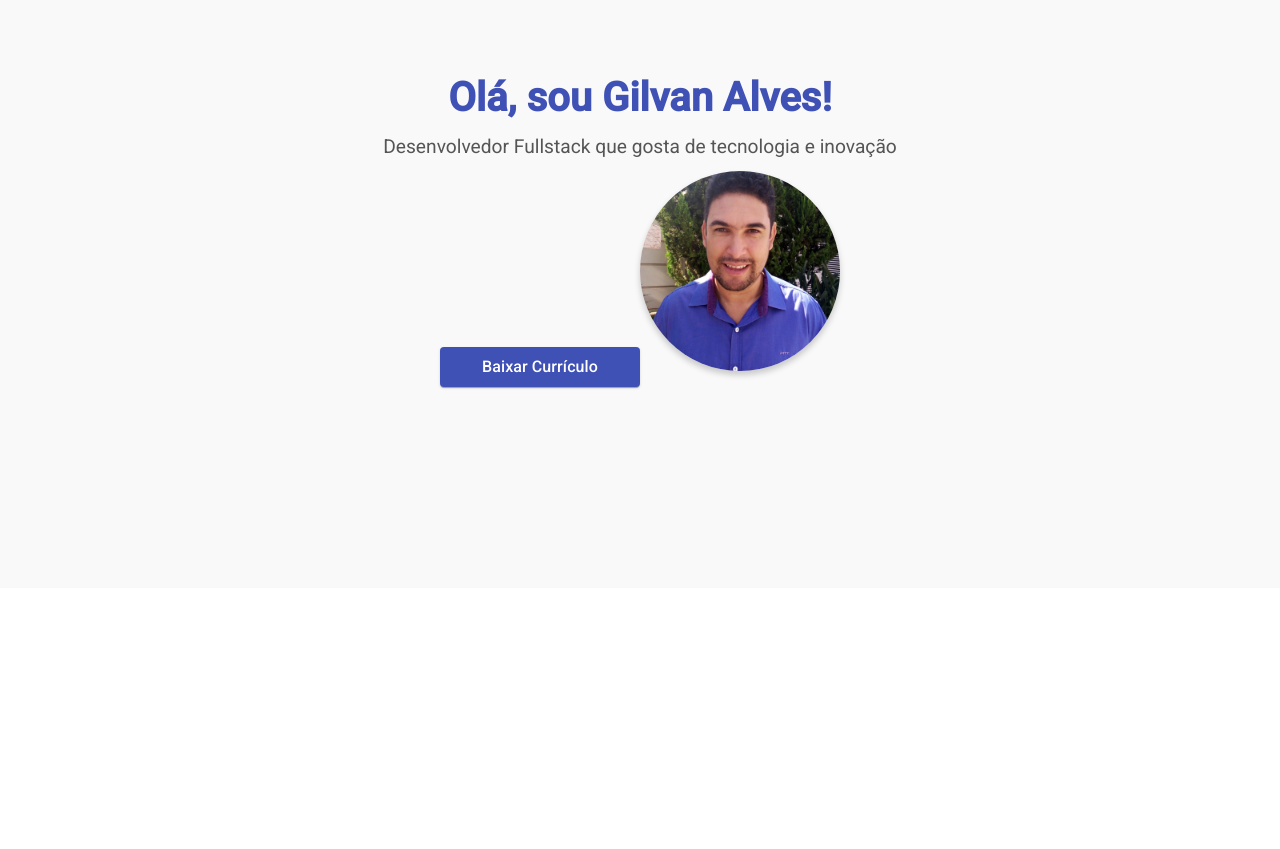
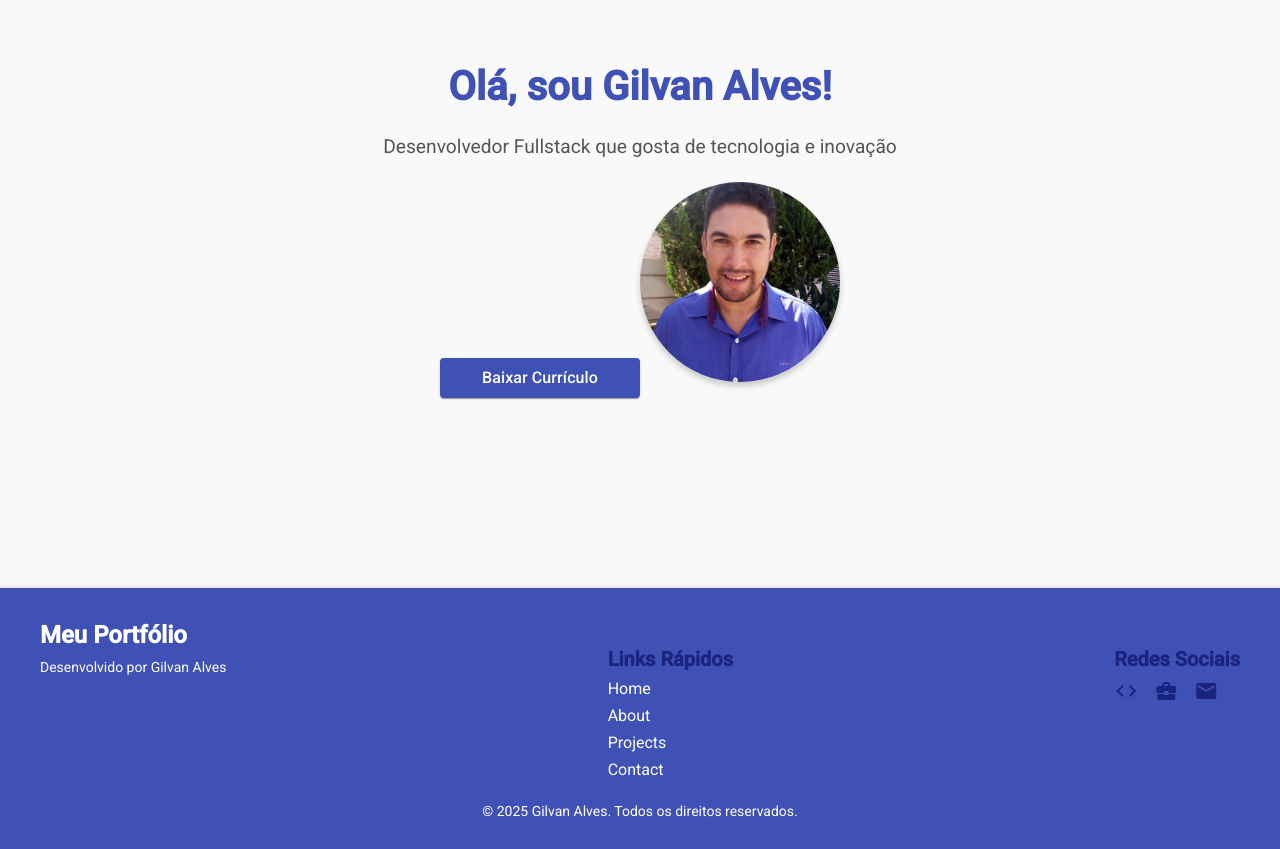
Before and after one commit to Gilvan-R-A/portfolio, an Angular app: page / in a window 1280 px wide. Shown: the part 200-1049 px from the top of the page. Before the commit the page ends 800 px from the top, so only its background shows below. Built offline with nearby package versions, Linux system fonts and the light colour scheme.

Commit message:
feat: footer added

```diff
--- a/src/app/app.component.css
+++ b/src/app/app.component.css
@@ -70,6 +70,82 @@ nav {
     color: #1a237e;
 }
 
+/* Footer */
+
+footer {
+    background-color: #3f51b5;
+    color: #ffffff;
+    padding: 2rem 1rem 1rem;
+    box-shadow: 0 -2px 4px rgba(0, 0, 0, 0.1);
+}
+
+.footer-container {
+    display: flex;
+    justify-content: space-between;
+    gap: 2rem;
+    flex-wrap: wrap;
+    max-width: 1200px;
+    margin: auto;
+}
+
+.footer-logo h3 {
+    font-size: 1.5rem;
+    margin: 0 0 0.5rem;
+}
+
+.footer-logo p {
+    font-size: 0.875rem;
+    margin: 0;
+}
+
+.footer-links h4,
+.footer-socials h4 {
+    margin-bottom: 0.5rem;
+    font-size: 1.25rem;
+    color: #1a237e;
+}
+
+.footer-links ul {
+    list-style: none;
+    padding: 0;
+    margin: 0;
+}
+
+.footer-links li {
+    margin-bottom: 0.5rem;
+}
+
+.footer-links a {
+    text-decoration: none;
+    color: #ffffff;
+    transition: color 0.3s;
+}
+
+.footer-links a:hover {
+    color: #1a237e;
+}
+
+.footer-socials .social-icons {
+    display: flex;
+    gap: 1rem;
+    margin-top: 0.5rem;
+}
+
+.footer-socials .social-icons a {
+    font-size: 1.5rem;
+    color: #1a237e;
+}
+
+.footer-bottom {
+    text-align: center;
+    margin-top: 1rem;
+    font-size: 0.875rem;
+    color: #ffffff !important;
+}
+
+
+/* Responsividade */
+
 @media (max-width: 768px) {
     .nav-links {
         display: none;
@@ -91,4 +167,18 @@ nav {
     .hamburguer {
         display: block;
     }
+
+    .footer-container {
+        flex-direction: column;
+        align-items: center;
+        text-align: center;
+    }
+
+    .footer-links ul {
+        padding: 0;
+    }
+
+    .footer-socials .social-icons {
+        justify-content: center;
+    }
 }
--- a/src/app/app.component.html
+++ b/src/app/app.component.html
@@ -10,3 +10,38 @@
 </nav>
 
 <router-outlet />
+
+<footer>
+    <div class="footer-container">
+        <div class="footer-logo">
+            <h3>Meu Portfólio</h3>
+            <p>Desenvolvido por Gilvan Alves</p>
+        </div>
+        <div class="footer-links">
+            <h4>Links Rápidos</h4>
+            <ul>
+                <li><a routerLink="/">Home</a></li>
+                <li><a routerLink="/about">About</a></li>
+                <li><a routerLink="/projects">Projects</a></li>
+                <li><a routerLink="/contact">Contact</a></li>
+            </ul>
+        </div>
+        <div class="footer-socials">
+            <h4>Redes Sociais</h4>
+            <div class="social-icons">
+                <a href="https://github.com/Gilvan-R-A" target="_blank" aria-label="GitHub">
+                    <mat-icon>code</mat-icon>
+                </a>
+                <a href="https://www.linkedin.com/in/gilvanribeiroalves/" target="_blank" aria-label="Linkedin">
+                    <mat-icon>business_center</mat-icon>
+                </a>
+                <a href="mailto:gilvan.alves724@gmail.com" aria-label="Email">
+                    <mat-icon>email</mat-icon>
+                </a>
+            </div>
+        </div>
+    </div>
+    <div class="footer-bottom">
+        <p>&copy; 2025 Gilvan Alves. Todos os direitos reservados.</p>
+    </div>
+</footer>
--- a/src/app/app.component.ts
+++ b/src/app/app.component.ts
@@ -1,9 +1,11 @@
 import { Component } from '@angular/core';
 import { RouterModule } from '@angular/router';
+import { MatIconModule } from '@angular/material/icon';
 
 @Component({
   selector: 'app-root',
-  imports: [RouterModule],
+  standalone: true,
+  imports: [RouterModule, MatIconModule],
   templateUrl: './app.component.html',
   styleUrl: './app.component.css'
 })
--- a/src/styles.css
+++ b/src/styles.css
@@ -20,11 +20,6 @@ html, body {
 h1, h2, h3 {
     margin-bottom: 1rem;
     line-height: 1.3;
-}
-
-p {
-    margin: 0.5rem 0;
-    color: #555;
 }
 
 /* Botões Globais */
```
